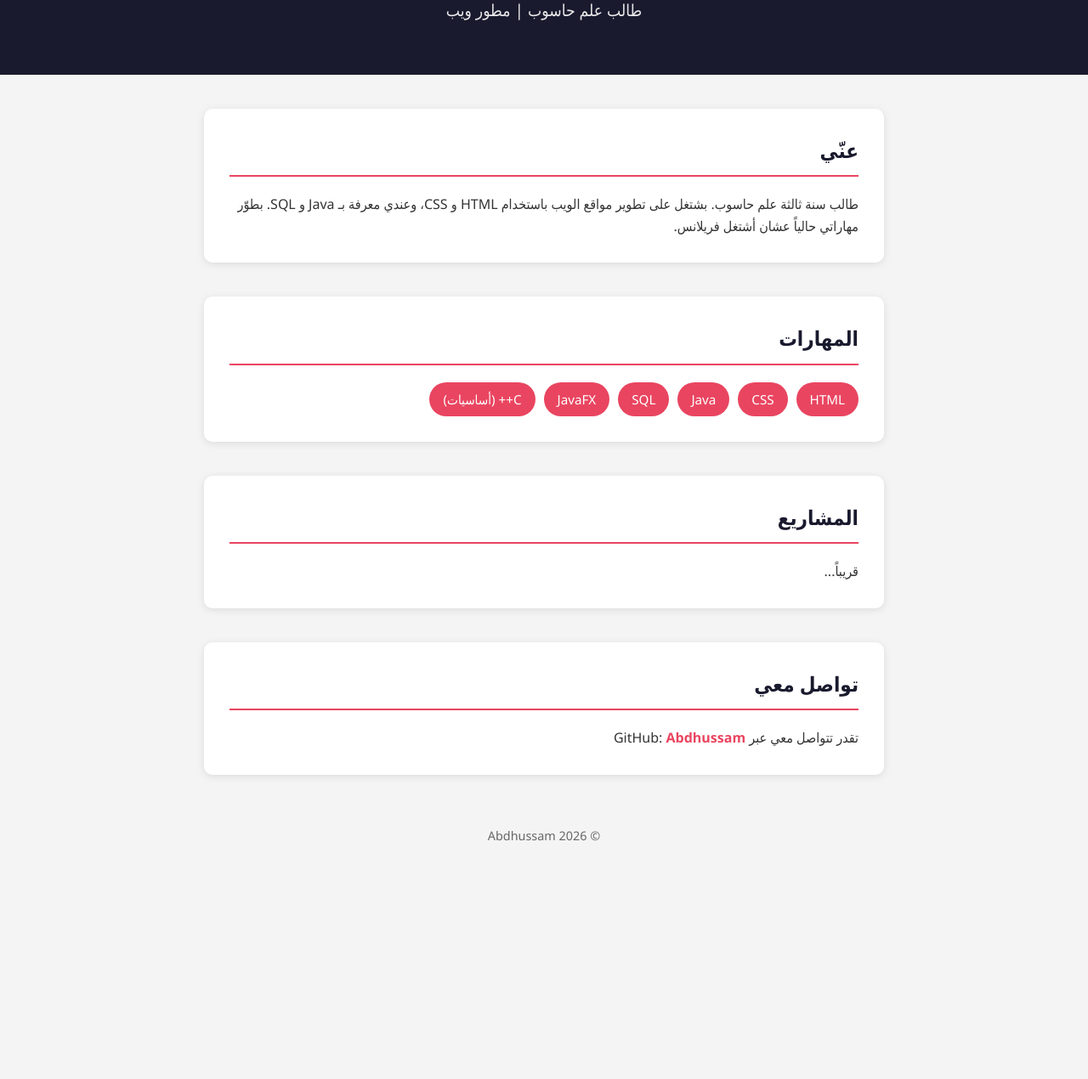
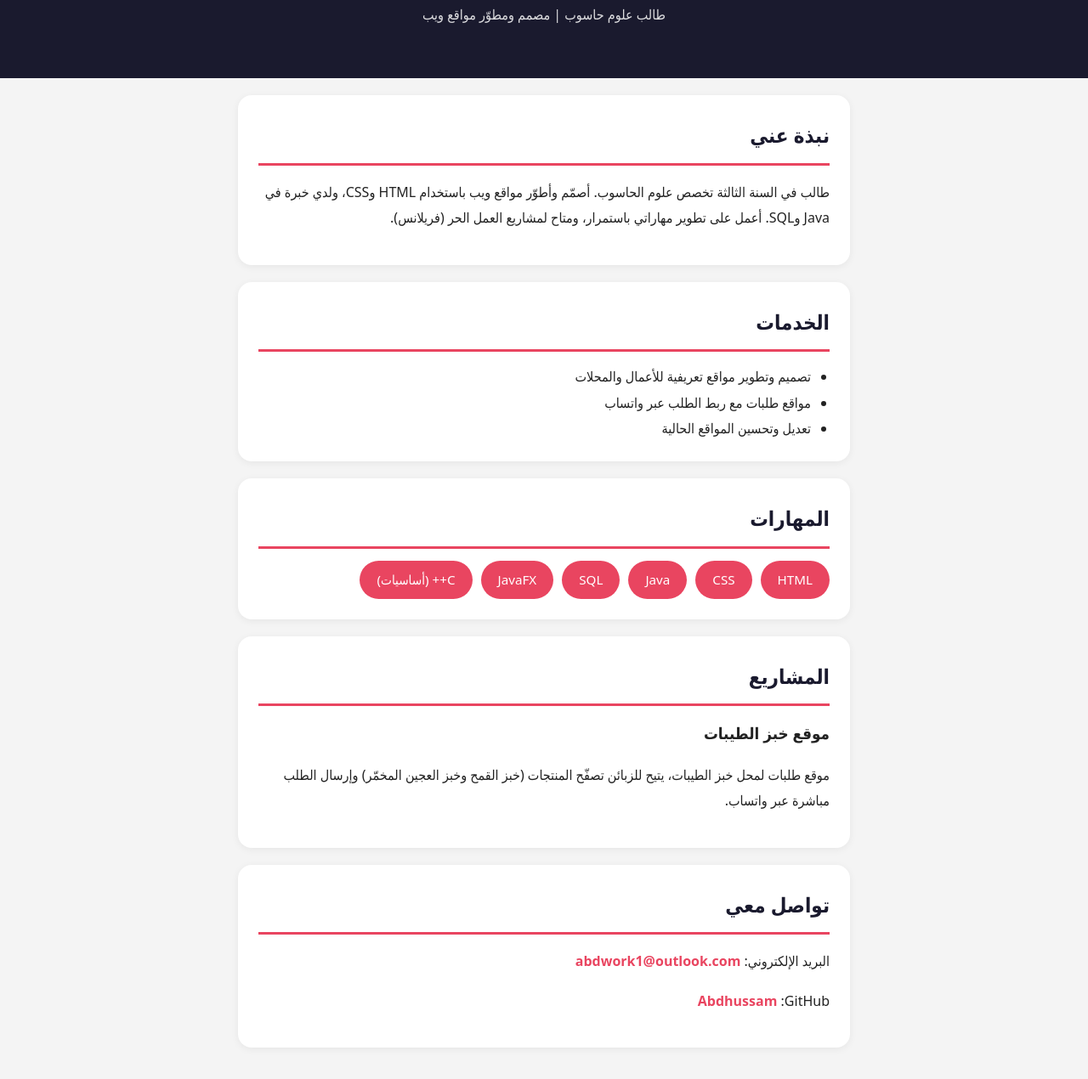
Before and after one commit to Abdhussam/portfolio, a plain HTML site: page index.html in a window 1280 px wide. Shown: the part 137-1407 px from the top of the page at 85% size. Before the commit the page ends 1152 px from the top, so only its background shows below. Drawn offline with Linux system fonts and the light colour scheme.

Commit message:
index.html

```diff
--- a/index.html
+++ b/index.html
@@ -2,50 +2,93 @@
 <html lang="ar" dir="rtl">
 <head>
 <meta charset="UTF-8">
-    <meta name="viewport" content="width=device-width, initial-scale=1.0">
-    <title>Abdhussam | Portfolio</title>
-    <link rel="stylesheet" href="style.css">
+<meta name="viewport" content="width=device-width, initial-scale=1">
+<title>عبد الرحمن حسام</title>
+<style>
+  body{margin:0;font-family:system-ui,-apple-system,"Segoe UI",Tahoma,sans-serif;background:#f4f4f4;color:#222;line-height:1.9}
+  header{background:#1a1a2e;color:#fff;text-align:center;padding:70px 20px 60px;position:relative}
+  header h1{margin:0 0 8px;font-size:2rem}
+  header p{margin:0;opacity:.85}
+  #langBtn{position:absolute;top:16px;left:16px;background:#e94560;color:#fff;border:0;border-radius:20px;padding:6px 16px;cursor:pointer;font-size:.9rem}
+  main{max-width:720px;margin:0 auto;padding:20px}
+  .card{background:#fff;border-radius:16px;padding:24px;margin-bottom:20px;box-shadow:0 2px 10px rgba(0,0,0,.06)}
+  .card h2{margin:0 0 14px;padding-bottom:10px;border-bottom:3px solid #e94560;color:#1a1a2e}
+  .card h3{margin:0 0 4px}
+  .tags{display:flex;flex-wrap:wrap;gap:10px}
+  .tags span{background:#e94560;color:#fff;padding:8px 20px;border-radius:30px;font-size:.95rem}
+  ul{margin:0;padding-inline-start:22px}
+  a{color:#e94560;font-weight:bold;text-decoration:none}
+  a:hover{text-decoration:underline}
+  footer{text-align:center;color:#888;padding:30px 0}
+</style>
 </head>
 <body>
 
 <header>
-        <h1>عبد الرحمن حسام</h1>
-        <p>طالب علم حاسوب | مطور ويب</p>
+  <button id="langBtn" onclick="toggleLang()">English</button>
+  <h1 data-ar="عبد الرحمن حسام" data-en="Abdalrahman Hussam"></h1>
+  <p data-ar="طالب علوم حاسوب | مصمم ومطوّر مواقع ويب" data-en="Computer Science Student | Web Designer &amp; Developer"></p>
 </header>
 
-    <section class="about">
-        <h2>عنّي</h2>
-        <p>
-            طالب سنة ثالثة علم حاسوب. بشتغل على تطوير مواقع الويب باستخدام HTML و CSS،
-            وعندي معرفة بـ Java و SQL. بطوّر مهاراتي حالياً عشان أشتغل فريلانس.
-        </p>
+<main>
+  <section class="card">
+    <h2 data-ar="نبذة عني" data-en="About Me"></h2>
+    <p data-ar="طالب في السنة الثالثة تخصص علوم الحاسوب. أصمّم وأطوّر مواقع ويب باستخدام HTML وCSS، ولدي خبرة في Java وSQL. أعمل على تطوير مهاراتي باستمرار، ومتاح لمشاريع العمل الحر (فريلانس)."
+       data-en="Third-year Computer Science student. I design and build websites with HTML and CSS, and I have experience in Java and SQL. I'm continuously improving my skills and available for freelance projects."></p>
   </section>
 
-    <section class="skills">
-        <h2>المهارات</h2>
+  <section class="card">
+    <h2 data-ar="الخدمات" data-en="Services"></h2>
     <ul>
-            <li>HTML</li>
-            <li>CSS</li>
-            <li>Java</li>
-            <li>SQL</li>
-            <li>JavaFX</li>
-            <li>C++ (أساسيات)</li>
+      <li data-ar="تصميم وتطوير مواقع تعريفية للأعمال والمحلات" data-en="Design and development of business websites"></li>
+      <li data-ar="مواقع طلبات مع ربط الطلب عبر واتساب" data-en="Online ordering websites with WhatsApp integration"></li>
+      <li data-ar="تعديل وتحسين المواقع الحالية" data-en="Updating and improving existing websites"></li>
     </ul>
   </section>
 
-    <section class="projects">
-        <h2>المشاريع</h2>
-        <p>قريباً...</p>
+  <section class="card">
+    <h2 data-ar="المهارات" data-en="Skills"></h2>
+    <div class="tags">
+      <span>HTML</span><span>CSS</span><span>Java</span><span>SQL</span><span>JavaFX</span>
+      <span data-ar="C++ (أساسيات)" data-en="C++ (Basics)"></span>
+    </div>
   </section>
 
-    <section class="contact">
-        <h2>تواصل معي</h2>
-        <p>تقدر تتواصل معي عبر GitHub: <a href="https://github.com/Abdhussam">Abdhussam</a></p>
+  <section class="card">
+    <h2 data-ar="المشاريع" data-en="Projects"></h2>
+    <h3 data-ar="موقع خبز الطيبات" data-en="Tayyibat Bread Website"></h3>
+    <p data-ar="موقع طلبات لمحل خبز الطيبات، يتيح للزبائن تصفّح المنتجات (خبز القمح وخبز العجين المخمّر) وإرسال الطلب مباشرة عبر واتساب."
+       data-en="An ordering website for Tayyibat Bread shop. Customers can browse the products (wheat bread and sourdough) and send their order directly via WhatsApp."></p>
+    <!-- لما يكون عندك رابط الموقع، أضف هاد السطر:
+    <a href="رابط_الموقع" target="_blank" data-ar="زيارة الموقع" data-en="Visit Website"></a>
+    -->
   </section>
 
-    <footer>
-        <p>© 2026 Abdhussam</p>
-    </footer>
+  <section class="card">
+    <h2 data-ar="تواصل معي" data-en="Contact"></h2>
+    <p><span data-ar="البريد الإلكتروني:" data-en="Email:"></span> <a href="mailto:abdwork1@outlook.com" dir="ltr">abdwork1@outlook.com</a></p>
+    <p>GitHub: <a href="https://github.com/Abdhussam" target="_blank" dir="ltr">Abdhussam</a></p>
+  </section>
+</main>
 
+<footer>© 2026 Abdhussam</footer>
+
+<script>
+  let lang = "ar";
+  function render(){
+    document.documentElement.lang = lang;
+    document.documentElement.dir = lang === "ar" ? "rtl" : "ltr";
+    document.title = lang === "ar" ? "عبد الرحمن حسام" : "Abdalrahman Hussam";
+    const btn = document.getElementById("langBtn");
+    btn.textContent = lang === "ar" ? "English" : "العربية";
+    btn.style.left = lang === "ar" ? "16px" : "auto";
+    btn.style.right = lang === "ar" ? "auto" : "16px";
+    document.querySelectorAll("[data-ar]").forEach(el => {
+      el.innerHTML = el.dataset[lang];
+    });
+  }
+  function toggleLang(){ lang = lang === "ar" ? "en" : "ar"; render(); }
+  render();
+</script>
 </body>
 </html>
```
Lines whose indentation alone changed are shown as unchanged.
